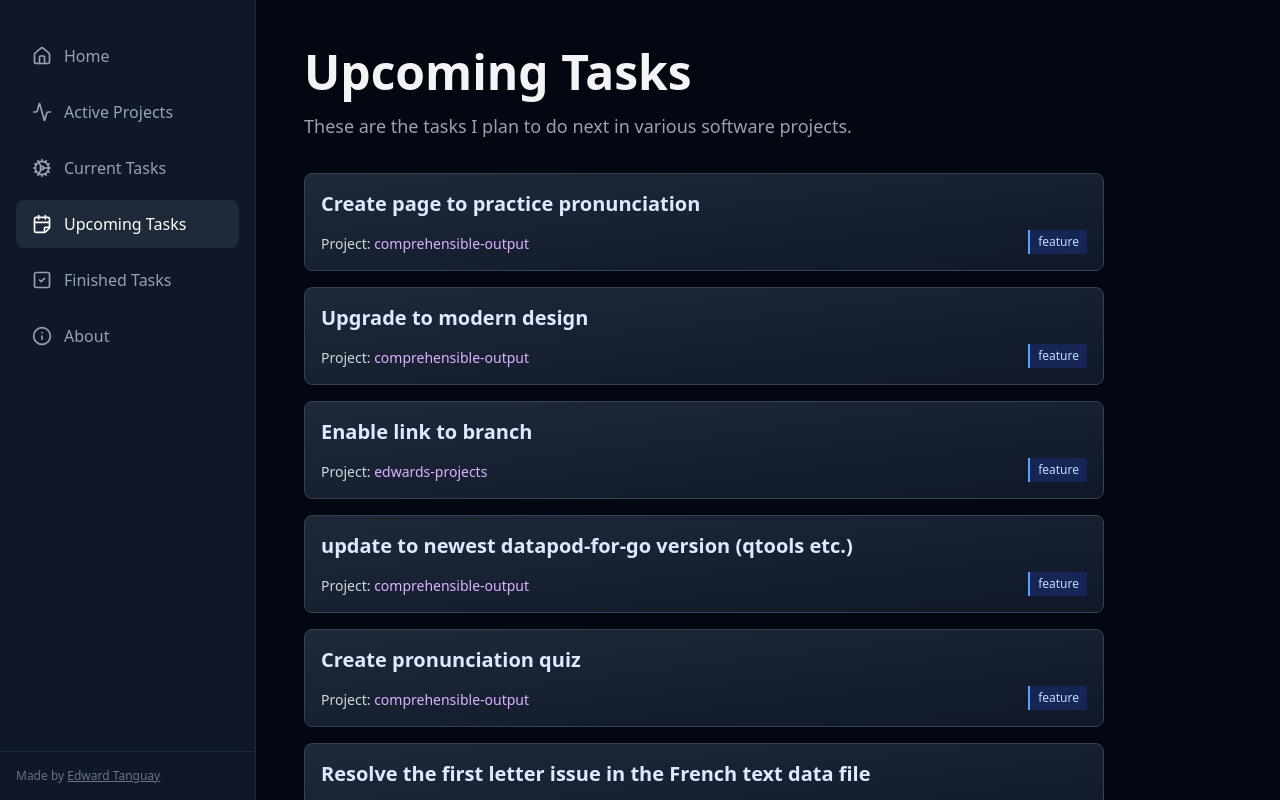
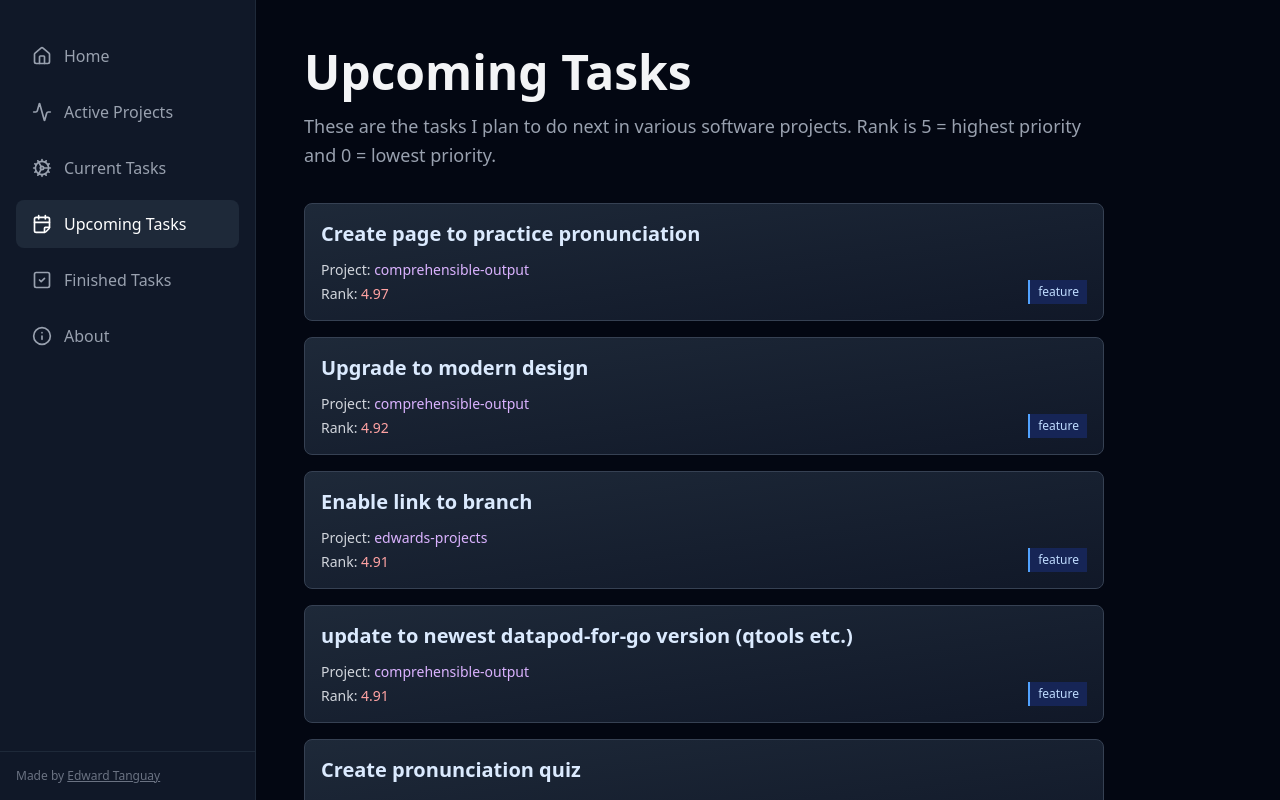
Before and after one commit to edwardtanguay/edwards-projects-v2, a Next.js app: page /upcoming-tasks in a window 1280 px wide. Built offline with nearby package versions, Linux system fonts and the light colour scheme.

Commit message:
...upcoming styled

```diff
--- a/src/app/upcoming-tasks/page.tsx
+++ b/src/app/upcoming-tasks/page.tsx
@@ -14,7 +14,7 @@ export default function Company() {
 						Upcoming Tasks
 					</h1>
 					<p className="text-lg text-gray-400 leading-relaxed">
-					These are the tasks I plan to do next in various software projects.
+					These are the tasks I plan to do next in various software projects. Rank is 5 = highest priority and 0 = lowest priority.
 					</p>
 				</div>
 
--- a/src/components/Task.tsx
+++ b/src/components/Task.tsx
@@ -1,3 +1,4 @@
+
 
 interface TaskData {
 	suuid: string;
@@ -5,6 +6,8 @@ interface TaskData {
 	projectIdCode: string;
 	beginDateTime?: string;
 	kind: string;
+	stage: string;
+	rank?: number;
 }
 
 interface TaskProps {
@@ -27,17 +30,20 @@ export default function Task({ task }: TaskProps) {
 							{task.projectIdCode}
 						</span>
 					</p>
-					{task.beginDateTime && (
+					{task.stage === "current" && task.beginDateTime && (
 						<p className="text-sm text-gray-300">
 							Started on{" "}
 							<span className="text-emerald-300 font-medium">
-								{new Date(
-									task.beginDateTime
-								).toLocaleDateString("en-US", {
+								{new Date(task.beginDateTime).toLocaleDateString("en-US", {
 									month: "short",
 									day: "numeric",
 								})}
 							</span>
+						</p>
+					)}
+					{task.stage === "upcoming" && task.rank && (
+						<p className="text-sm text-gray-300">
+							Rank: <span className="text-red-300 font-medium">{task.rank}</span>
 						</p>
 					)}
 				</div>
```
